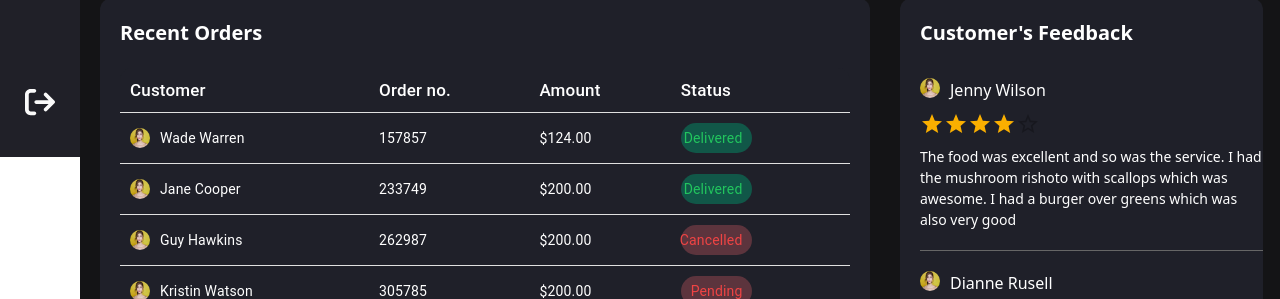
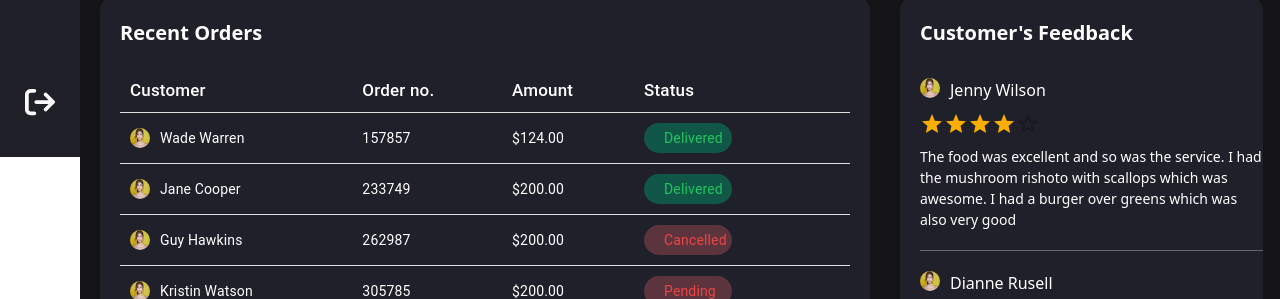
Before and after one commit to johnson-713/assignment-fitpeo, a React (Vite) app: page / in a window 1280 px wide. Shown: the part 653-952 px from the top of the page. Built offline with nearby package versions, Linux system fonts and the light colour scheme.

Commit message:
small checks

```diff
--- a/src/components/AppTable.jsx
+++ b/src/components/AppTable.jsx
@@ -122,7 +122,7 @@ export default function AppTable() {
                     row.status == "Delivered"
                       ? "bg-[#115748] text-green-500"
                       : "bg-[#5C343D] text-red-500"
-                  } px-[10px] py-[5px] rounded-3xl w-[45%] flex justify-end items-end`}
+                  } px-[20px] py-[5px] rounded-3xl w-[45%] mr-[10px]`}
                 >
                   {row.status}
                 </div>
```
